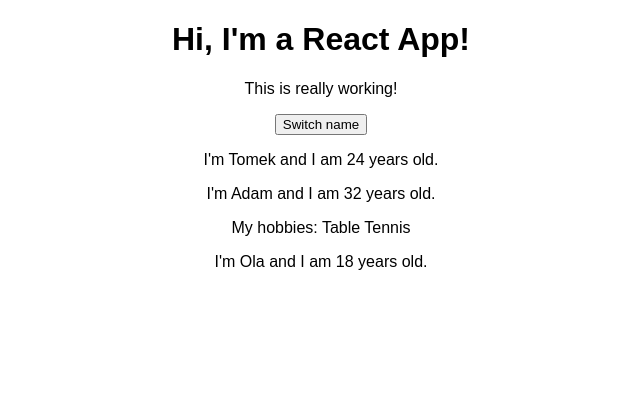
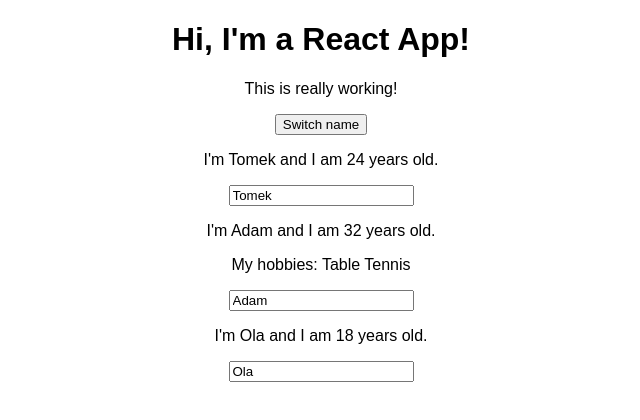
Before and after one commit to Tomekzako/react-first-app, a React (Create React App) app: page / in a window 1280 px wide. Shown: the top 420 px of the page, without its empty margins (319-959 px from the left). Built offline with nearby package versions, Linux system fonts and the light colour scheme.

Commit message:
Two way binding

```diff
--- a/src/App.js
+++ b/src/App.js
@@ -22,6 +22,16 @@ class App extends Component {
     })
   }
 
+  nameChangeHandler = (e) => {
+    this.setState({
+      persons: [
+        {name: 'Tomek', age: 25},
+        {name: e.target.value, age: 32},
+        {name: 'Ola', age: 21}
+    ]
+    })
+  }
+
 
   render() {
 
@@ -35,6 +45,7 @@ class App extends Component {
             age={this.state.persons[0].age}/>
         <Person
             click = {this.switchNameHandler.bind(this, 'Tomek')}
+            changed = {this.nameChangeHandler}
             name ={this.state.persons[1].name}
             age={this.state.persons[1].age}>My hobbies: Table Tennis</Person>
         <Person
--- a/src/Person/Person.js
+++ b/src/Person/Person.js
@@ -5,6 +5,7 @@ const Person = (props) => {
         <div>
              <p onClick={props.click}>I'm {props.name} and I am {props.age} years old.</p>
              <p>{props.children}</p>
+             <input type="text" onChange={props.changed} value={props.name} />
         </div>
     )
 }
```
Also changed, not shown: package.json (line endings or trailing spaces), 2 other files (tests, documents, lock files or other folders).
